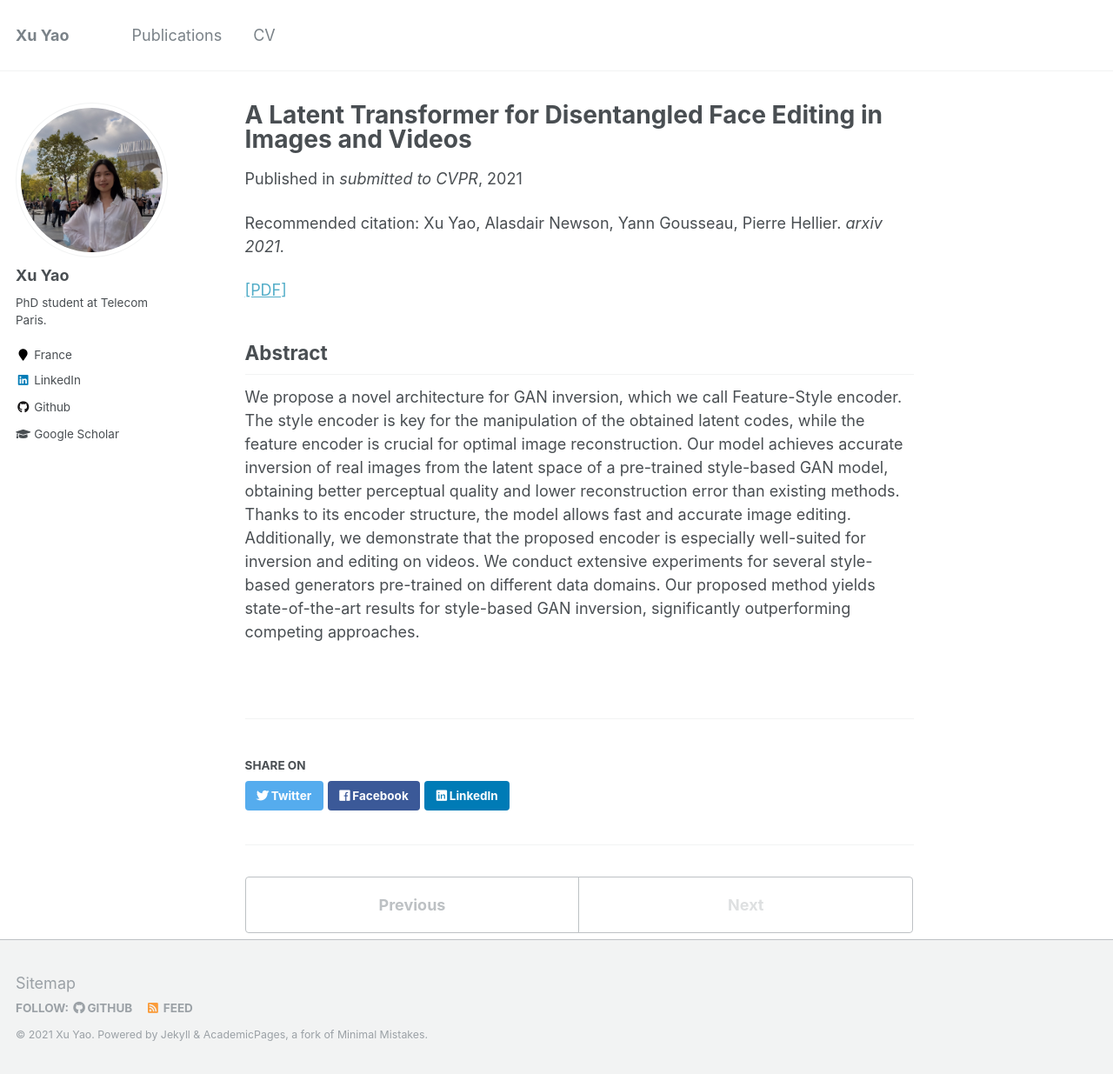
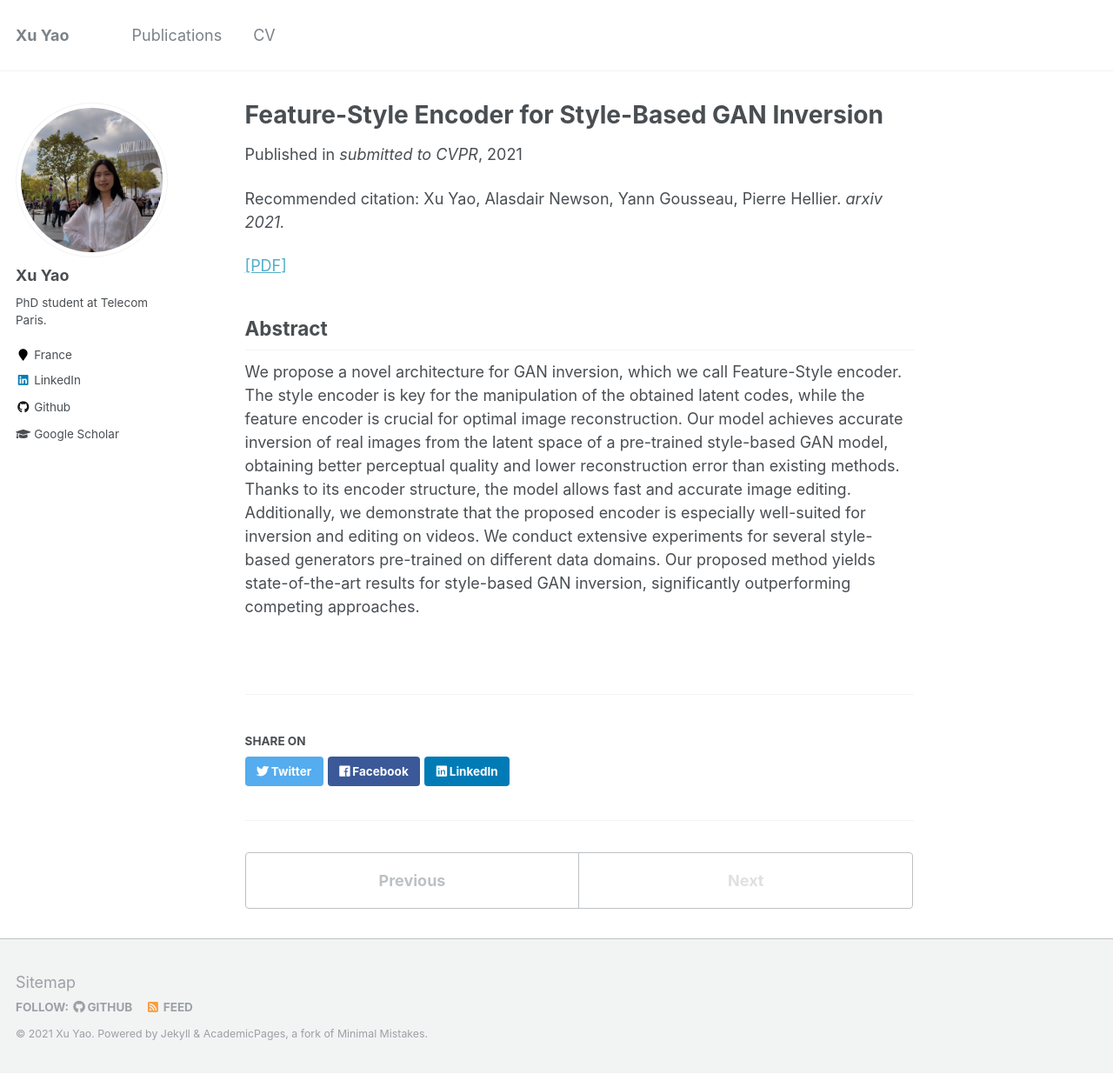
Before and after one commit to Xu-Yao/xu-yao.github.io, a Jekyll site: the page built from _publications/feature_style_encoder.md, in a window 1280 px wide and 1235 px high. Shown: the whole window at 87% size. Built offline with Jekyll 4.4.1, drawn with Linux system fonts in a browser that asks for light colours.

Commit message:
add a paper

```diff
--- a/_publications/feature_style_encoder.md
+++ b/_publications/feature_style_encoder.md
@@ -1,5 +1,5 @@
 ---
-title: "A Latent Transformer for Disentangled Face Editing in Images and Videos"
+title: "Feature-Style Encoder for Style-Based GAN Inversion"
 collection: publications
 permalink: /publications/feature_style_encoder
 venue: "submitted to CVPR"
```
